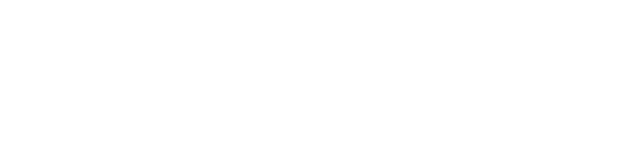
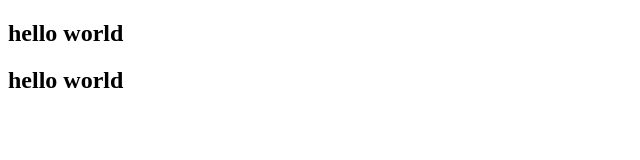
Before and after one commit to RavindraWiguna/LakeAndSnadder, a website: page index.html in a window 1280 px wide. Shown: the whole page, without its empty margins (0-640 px from the left). Drawn offline with Linux system fonts and the light colour scheme.

```diff
--- a/index.html
+++ b/index.html
@@ -8,6 +8,8 @@
   </head>
 
   <body>
+    <h2>hello world</h2>
+    <h2>hello world</h2>
     <script src="index.js"></script>
   </body>
 </html>
```
Also changed, not shown: package.json (+7 -1 lines), 2 other files.
